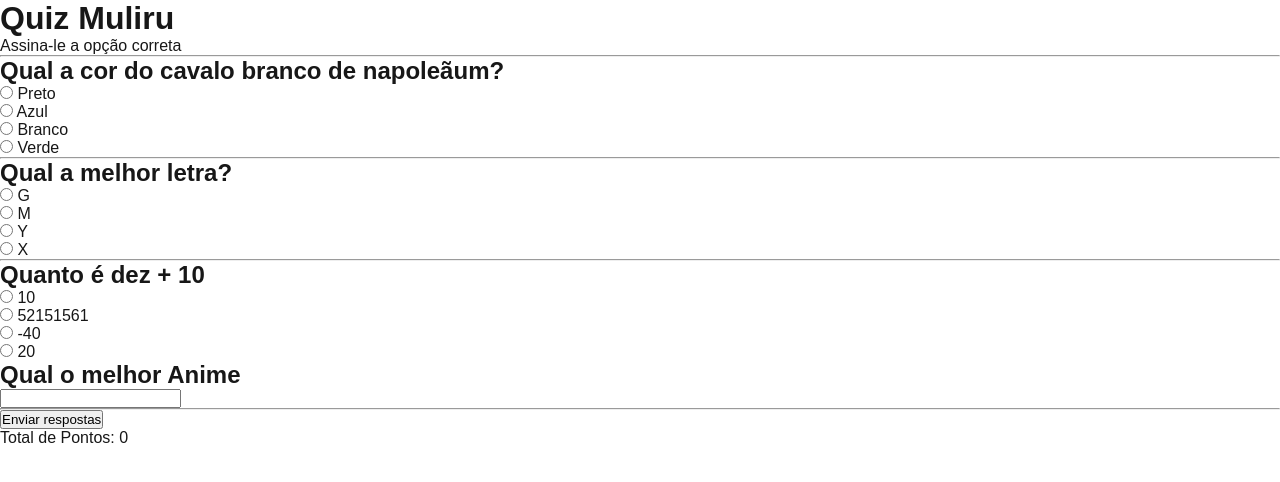
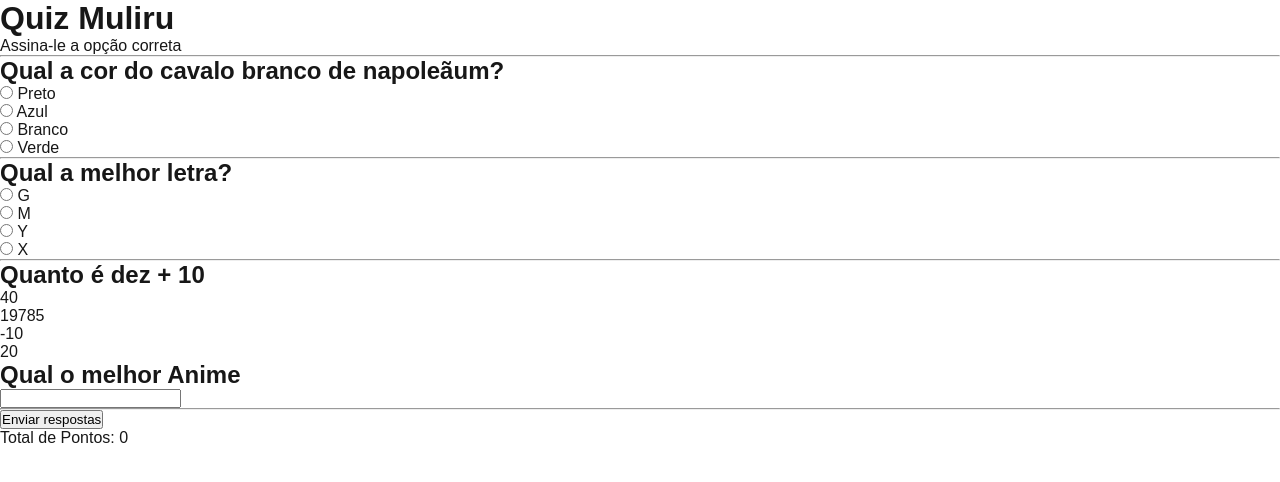
Before and after one commit to MuriloSnovais/aula-introducao_React_Com_Next, a Next.js app: page /quiz in a window 1280 px wide. Shown: the top 482 px of the page. Built offline with nearby package versions, Linux system fonts and the light colour scheme.

Commit message:
Adicionando funcoes e css

```diff
--- a/app/quiz/page.js
+++ b/app/quiz/page.js
@@ -1,15 +1,24 @@
 'use client'
-
 import { useState } from "react";
-
+import "./quiz.css"
 
 function Quiz() {
 
     const [p1, set_p1] = useState(0)
     const [p2, set_p2] = useState(0)
     const [p3, set_p3] = useState(0)
-    const [p4, set_p4] = useState(0)
+    const [p4, set_p4] = useState("")
     const [total, set_total] = useState(0)
+
+    const [selecionado, set_selecionado] = useState(["","","",""])
+
+    function Calcular_pontos() {
+        if (p4 == "Berserk") {
+            set_total(p1+p2+p3+1)
+        }else{
+            set_total(p1+p2+p3)
+        }
+    }
 
     return (
         <div>
@@ -40,26 +49,17 @@ function Quiz() {
             <hr />
 
             <h2>Quanto é dez + 10</h2>
-            <ul>
-                <li>
-                <label> <input name="p3" type="radio" onChange={()=> set_p3(0)}/> 10</label>
-                </li>
-                <li>
-                <label> <input name="p3" type="radio" onChange={()=> set_p3(0)}/> 52151561</label>
-                </li>
-                <li>
-                <label> <input name="p3" type="radio" onChange={()=> set_p3(0)}/> -40</label>
-                </li>
-                <li>
-                <label> <input name="p3" type="radio" onChange={()=> set_p3(1)} /> 20</label>
-                </li>
-            </ul>
+            <p className={selecionado[0]} onClick={()=> {set_p3(0); set_selecionado(["selecionado","","",""])} }>40</p>
+            <p className={selecionado[1]} onClick={()=> {set_p3(0); set_selecionado(["","selecionado","",""])} }>19785</p>
+            <p className={selecionado[2]} onClick={()=> {set_p3(0); set_selecionado(["","","selecionado",""])} }>-10</p>
+            <p className={selecionado[3]} onClick={()=> {set_p3(1); set_selecionado(["","","","selecionado"])} }>20</p>
 
             <h2>Qual o melhor Anime</h2>
-            <label> <input name="p4" onChange={()=> p4!="Berserk" ? set_p4(0): set_p4(1)} /></label>
+
+            <input name="p4" onChange={(e)=> set_p4(e.target.value)} />
 
             <hr />
-            <button onClick={()=> set_total(p1+p2+p3+p4)}>Enviar respostas</button>
+            <button onClick={()=> Calcular_pontos()}>Enviar respostas</button>
 
             <p>Total de Pontos: {total}</p>
 
--- /dev/null
+++ b/app/quiz/quiz.css
@@ -0,0 +1,6 @@
+.selecionado{
+    color: rgb(182, 17, 100);
+    border: 1px solid #380668;
+    padding: 10px;
+    width: 200px;
+}
```
